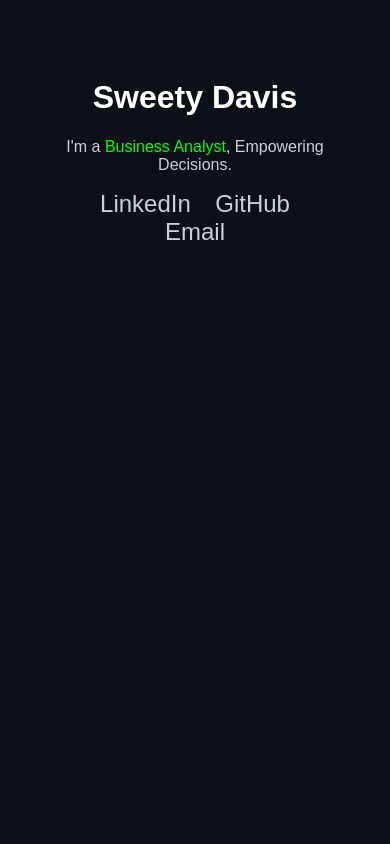
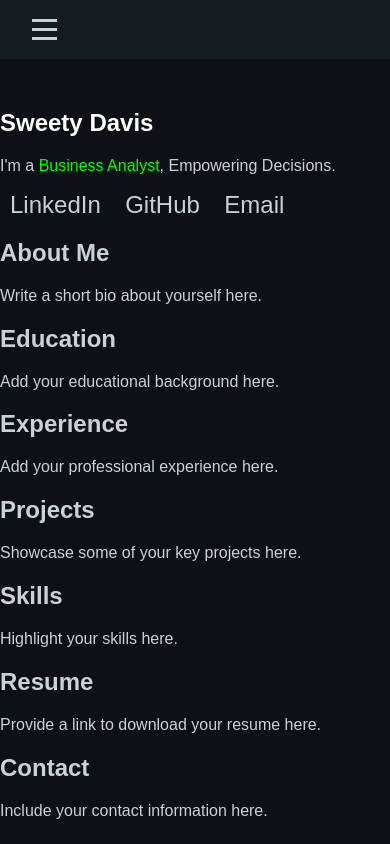
Before and after one commit to sweetydavis1103/.github.io, a plain HTML site: page index.html in a window 390 px wide. Drawn offline with Linux system fonts and the light colour scheme.

Commit message:
index.html

```diff
--- a/index.html
+++ b/index.html
@@ -9,27 +9,127 @@
             font-family: Arial, sans-serif;
             background-color: #0d1117;
             color: #c9d1d9;
-            text-align: center;
-            padding: 50px;
+            margin: 0;
+            padding: 0;
         }
+
         h1 {
             color: white;
+            margin-top: 50px;
         }
+
         .highlight {
             color: #00ff00;
         }
+
         .social-icons a {
             margin: 0 10px;
             font-size: 1.5rem;
             color: #c9d1d9;
             text-decoration: none;
         }
+
         .social-icons a:hover {
             color: #00ff00;
+        }
+
+        /* Navigation Bar Styles */
+        nav {
+            display: flex;
+            justify-content: space-between;
+            align-items: center;
+            background-color: #161b22;
+            color: #c9d1d9;
+            padding: 1rem 2rem;
+            position: sticky;
+            top: 0;
+            z-index: 1000;
+        }
+
+        .menu-toggle {
+            display: none;
+            flex-direction: column;
+            cursor: pointer;
+        }
+
+        .bar {
+            background-color: #c9d1d9;
+            height: 3px;
+            width: 25px;
+            margin: 3px 0;
+            transition: 0.3s;
+        }
+
+        .nav-list {
+            display: flex;
+            list-style: none;
+            margin: 0;
+            padding: 0;
+        }
+
+        .nav-list li {
+            margin: 0 1rem;
+        }
+
+        .nav-list a {
+            text-decoration: none;
+            color: #c9d1d9;
+            font-size: 1rem;
+            transition: 0.3s;
+        }
+
+        .nav-list a:hover {
+            color: #00ff00;
+        }
+
+        @media (max-width: 768px) {
+            .menu-toggle {
+                display: flex;
+            }
+
+            .nav-list {
+                display: none;
+                flex-direction: column;
+                background-color: #161b22;
+                width: 100%;
+                position: absolute;
+                top: 60px;
+                left: 0;
+            }
+
+            .nav-list.active {
+                display: flex;
+            }
+
+            .nav-list li {
+                margin: 1rem 0;
+                text-align: center;
+            }
         }
     </style>
 </head>
 <body>
+    <!-- Navigation Bar -->
+    <nav>
+        <div class="menu-toggle" id="mobile-menu">
+            <span class="bar"></span>
+            <span class="bar"></span>
+            <span class="bar"></span>
+        </div>
+        <ul class="nav-list">
+            <li><a href="#home">Home</a></li>
+            <li><a href="#about">About</a></li>
+            <li><a href="#education">Education</a></li>
+            <li><a href="#experience">Experience</a></li>
+            <li><a href="#projects">Projects</a></li>
+            <li><a href="#skills">Skills</a></li>
+            <li><a href="#resume">Resume</a></li>
+            <li><a href="#contact">Contact</a></li>
+        </ul>
+    </nav>
+
+    <!-- Main Content -->
+    <section id="home">
         <h1>Sweety Davis</h1>
         <p>I'm a <span class="highlight">Business Analyst</span>, Empowering Decisions.</p>
         <div class="social-icons">
@@ -37,5 +137,52 @@
             <a href="https://github.com" target="_blank">GitHub</a>
             <a href="mailto:your.email@example.com">Email</a>
         </div>
+    </section>
+
+    <!-- Placeholder for Other Sections -->
+    <section id="about">
+        <h2>About Me</h2>
+        <p>Write a short bio about yourself here.</p>
+    </section>
+
+    <section id="education">
+        <h2>Education</h2>
+        <p>Add your educational background here.</p>
+    </section>
+
+    <section id="experience">
+        <h2>Experience</h2>
+        <p>Add your professional experience here.</p>
+    </section>
+
+    <section id="projects">
+        <h2>Projects</h2>
+        <p>Showcase some of your key projects here.</p>
+    </section>
+
+    <section id="skills">
+        <h2>Skills</h2>
+        <p>Highlight your skills here.</p>
+    </section>
+
+    <section id="resume">
+        <h2>Resume</h2>
+        <p>Provide a link to download your resume here.</p>
+    </section>
+
+    <section id="contact">
+        <h2>Contact</h2>
+        <p>Include your contact information here.</p>
+    </section>
+
+    <!-- JavaScript for Menu Toggle -->
+    <script>
+        const mobileMenu = document.getElementById("mobile-menu");
+        const navList = document.querySelector(".nav-list");
+
+        mobileMenu.addEventListener("click", () => {
+            navList.classList.toggle("active");
+        });
+    </script>
 </body>
 </html>
```
Lines whose indentation alone changed are shown as unchanged.
